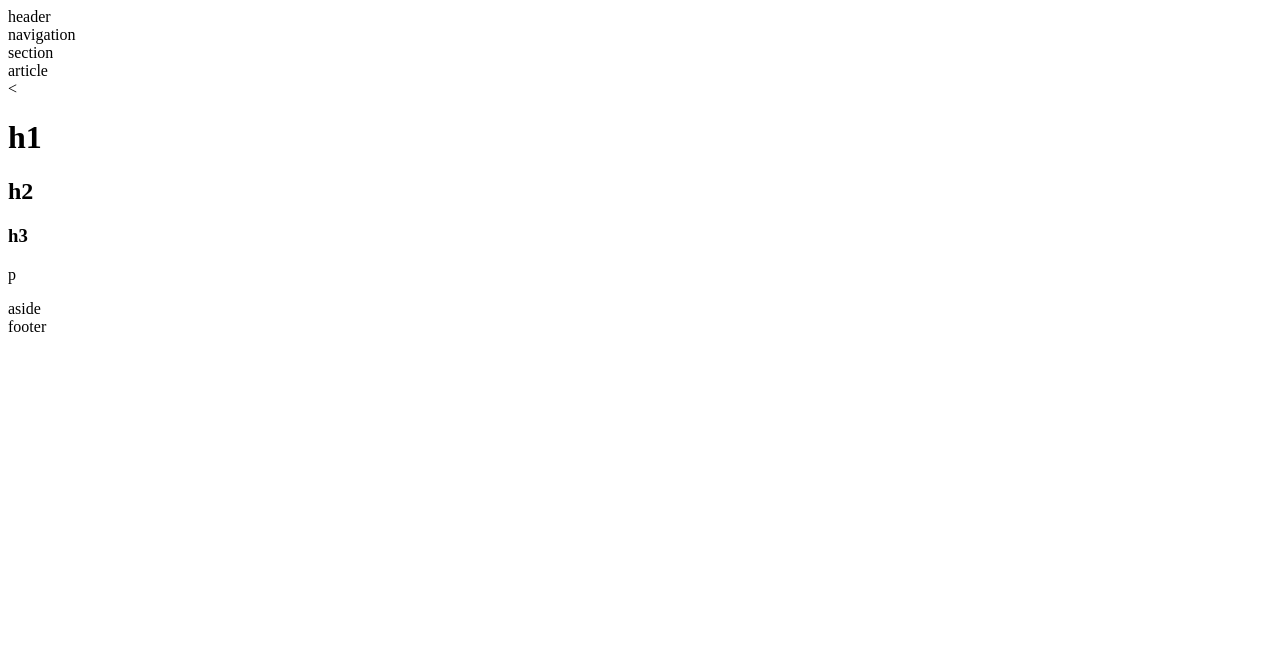
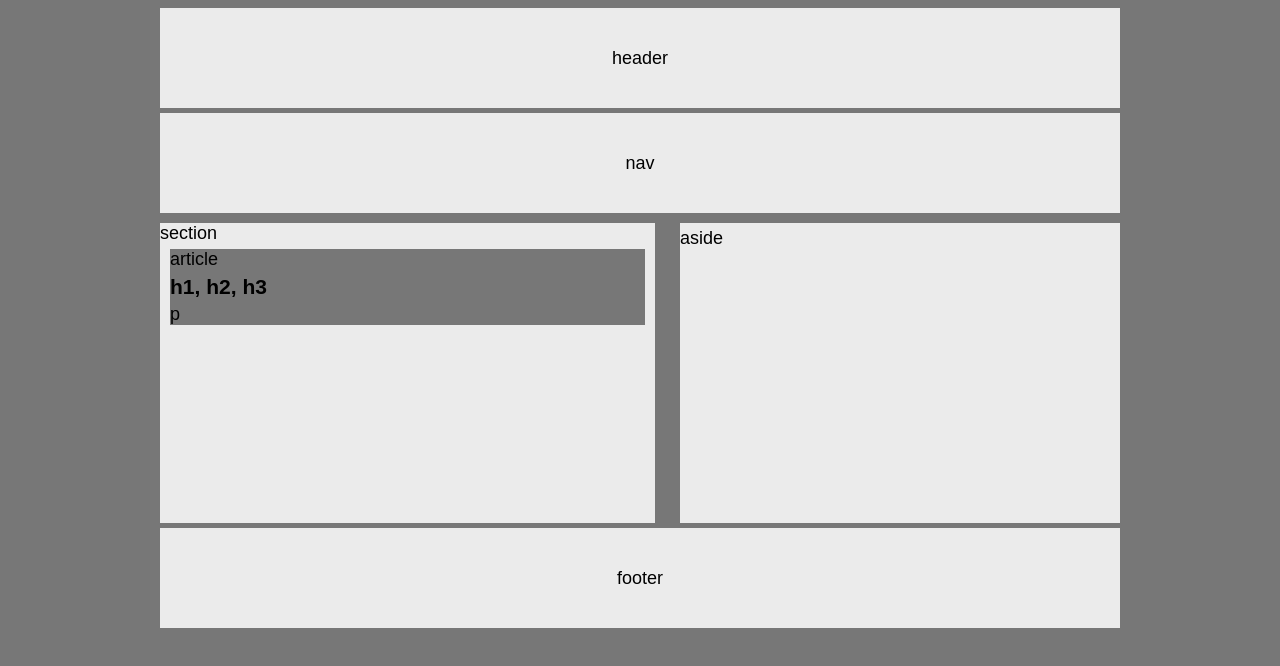
Before and after one commit to mmann30/HW-Wireframe, a plain HTML site: page index.html in a window 1280 px wide. Drawn offline with Linux system fonts and the light colour scheme.

Commit message:
adjusted framework

```diff
--- a/index.html
+++ b/index.html
@@ -2,22 +2,36 @@
 <html>
 <head>
 	<title>Wireframe</title>
+	<link href="style.css" type="text/css" rel="stylesheet">
 </head>
 <body>
-	<div>header</div>
-	<div>navigation</div>
-	<div>section</div>
-		<div>article
-			<div>
-				<<h1>h1</h1>
-				<h2>h2</h2>
-				<h3>h3</h3>
-			</div>
-			<div>
+
+	<header>header</header>
+
+	<nav>nav</nav>
+
+	<div id="content-wrapper">
+
+		<section> section
+
+			<article> article
+
+				<h1>h1, h2, h3</h1>
 				<p>p</p>
-			</div>
-		</div>
-	<div>aside</div>
-	<div>footer</div>
+
+			</article>
+
+		</section>
+
+		<aside>
+
+			<p>aside</p>
+
+		</aside>
+
+	</div>
+
+	<footer>footer</footer>
+
 </body>
 </html>
--- a/style.css
+++ b/style.css
@@ -0,0 +1,61 @@
+/*** Body ***/
+
+body {
+	background-color: #777;
+	font-family: 'Arial', 'Helvetica Neue', Helvetica, sans-serif;
+	font-size: 18px;
+}
+
+body * {
+	margin: 5px auto 5px auto;
+}
+
+header {
+	background-color: #ebebeb;
+	width: 960px;
+	height: 100px;
+	text-align: center;
+	line-height: 100px;
+}
+
+nav {
+	background-color: #ebebeb;
+	width: 960px;
+	height: 100px;
+	text-align: center;
+	line-height: 100px;
+}
+
+#content-wrapper {
+	width: 960px;
+	height: auto;
+	margin: auto;
+}
+
+section {
+	background-color: #ebebeb;
+	width: 495px;
+	height: 300px;
+	float: left;
+}
+
+article {
+	background-color: #777;
+	width: 475px;
+}
+
+aside {
+	background-color: #ebebeb;
+	width: 440px;
+	height: 300px;
+	float: right;
+}
+
+footer {
+	background-color: #ebebeb;
+	clear: both;
+	width: 960px;
+	height: 100px;
+	text-align: center;
+	line-height: 100px;
+}
```
